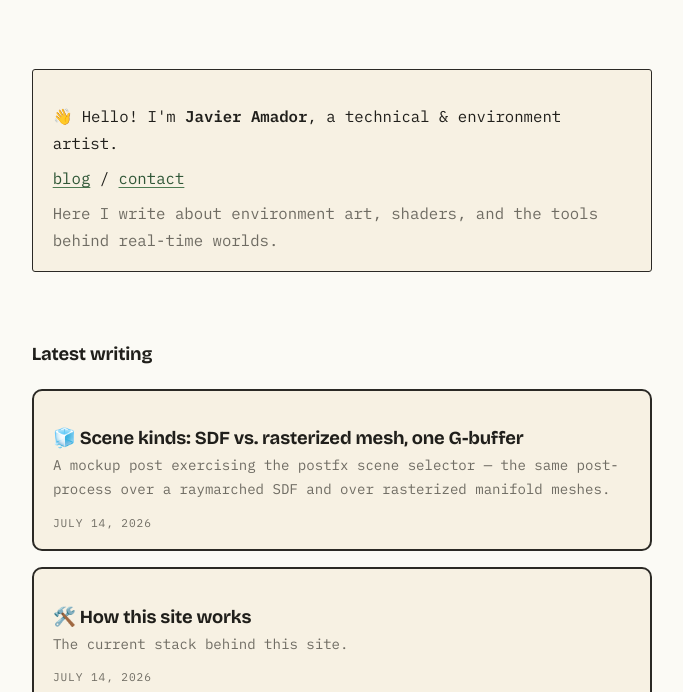
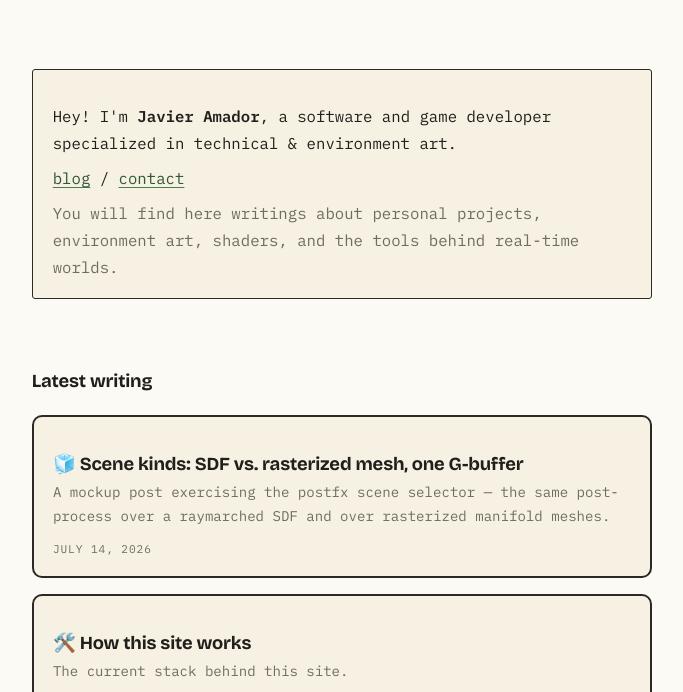
Before and after one commit to J8910/JavierAmadorDevWP, an Eleventy site: page src/index.html in a window 1280 px wide. Shown: the part 92-784 px from the top of the page, without its empty margins (298-981 px from the left). Built offline with nearby package versions, Linux system fonts and the light colour scheme; Eleventy itself is replaced by a stand-in of ours; files that its build step writes are made by us from their sources; what @traptitech/markdown-it-katex would draw is missing.

Commit message:
Update intro text to reflect focus on software development and personal projects

```diff
--- a/src/index.html
+++ b/src/index.html
@@ -3,10 +3,10 @@ layout: layouts/home.html
 ---
 
 <section class="intro box">
-    <p><span class="wave">👋</span> Hello! I'm <strong>{{ site.name }}</strong>, a technical
-        &amp; environment artist.</p>
+    <p> Hey! I'm <strong>{{ site.name }}</strong>, a software and game developer specialized in technical
+        &amp; environment art.</p>
     <p class="intro__links"><a href="/blog/">blog</a> / <a href="/contact/">contact</a></p>
-    <p class="intro__note">Here I write about environment art, shaders, and the tools
+    <p class="intro__note">You will find here writings about personal projects, environment art, shaders, and the tools
         behind real-time worlds.</p>
 </section>
 
```
